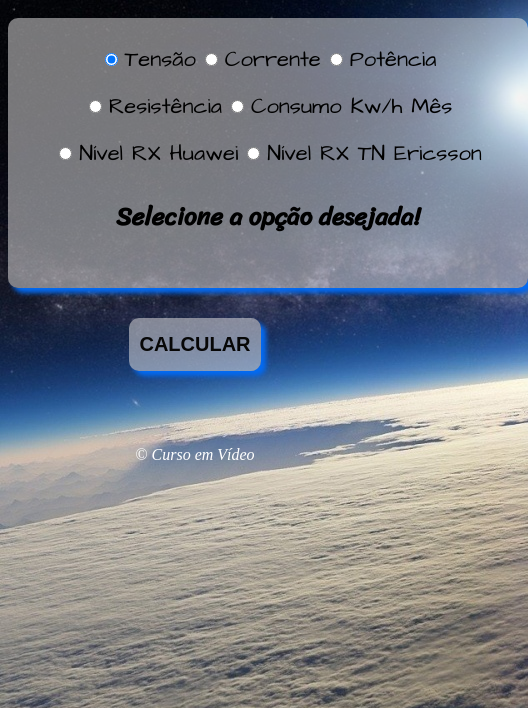
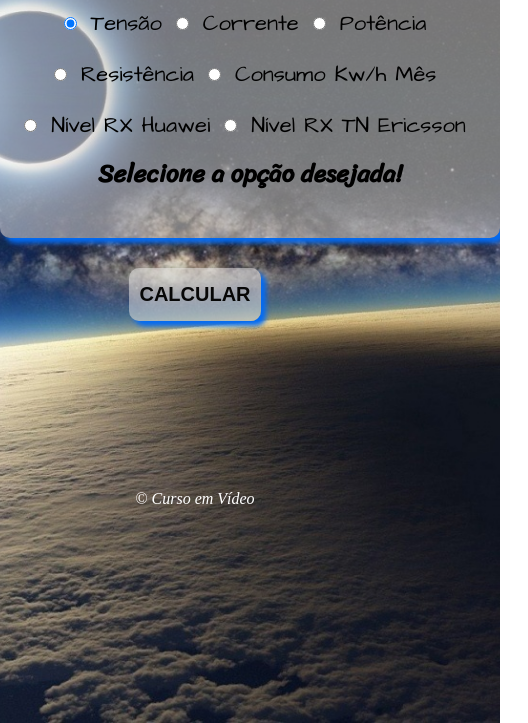
Before and after one commit to GitThiagoFelipe/CALCULATOR, a plain HTML site: page index.html in a window 390 px wide. Shown: the part 136-859 px from the top of the page, 528 px wide, since content can reach past the window. Drawn offline with Linux system fonts and the light colour scheme; a web font is replaced by a local one.

Commit message:
responsividade

```diff
--- a/style.css
+++ b/style.css
@@ -1,8 +1,16 @@
 
 @import url('https://fonts.googleapis.com/css2?family=Architects+Daughter&family=Kings&family=Sriracha&display=swap');
 
+*{
+    margin: 0;
+    padding: 0;
+    box-sizing: border-box;
+}
+
 body{
-    background: url(solar-eclipse.jpg);
+    background: url("solar-eclipse.jpg") no-repeat center center;
+    background-size: cover;
+    height: 100vh;
 
 }
 
@@ -34,8 +42,11 @@ main{
 }
 
 .escolha {
+    display: inline-flex;
     font-family: 'Architects Daughter', cursive;
     font-size: 22px;
+    padding: 10px;
+
 
 }
 .escolha:hover{
@@ -87,7 +98,7 @@ a:hover {
 }
 
 .rodape{
-    margin-top: 20%;
+    margin-top: 20vh;
     color: white;
     text-align: center;
     font-style: italic;
```
